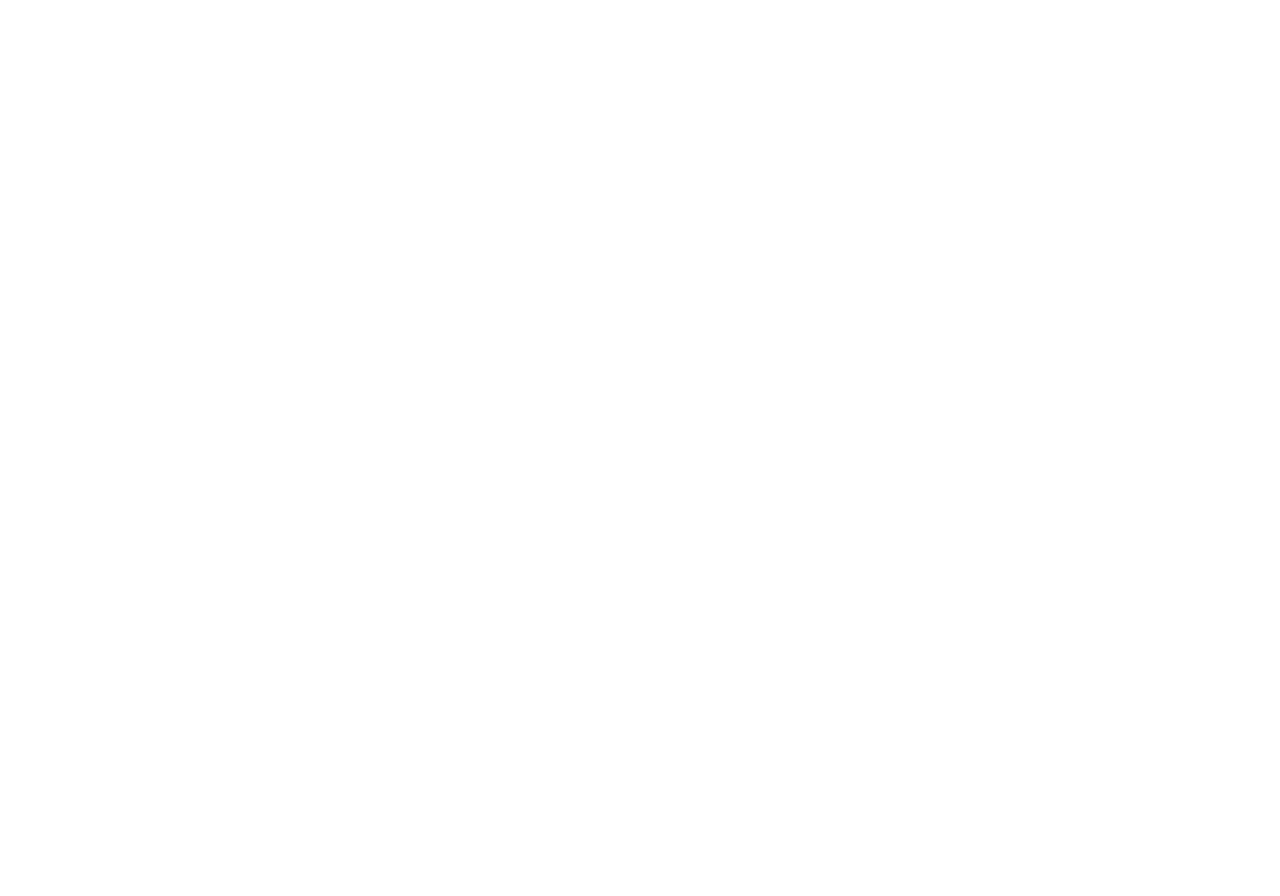
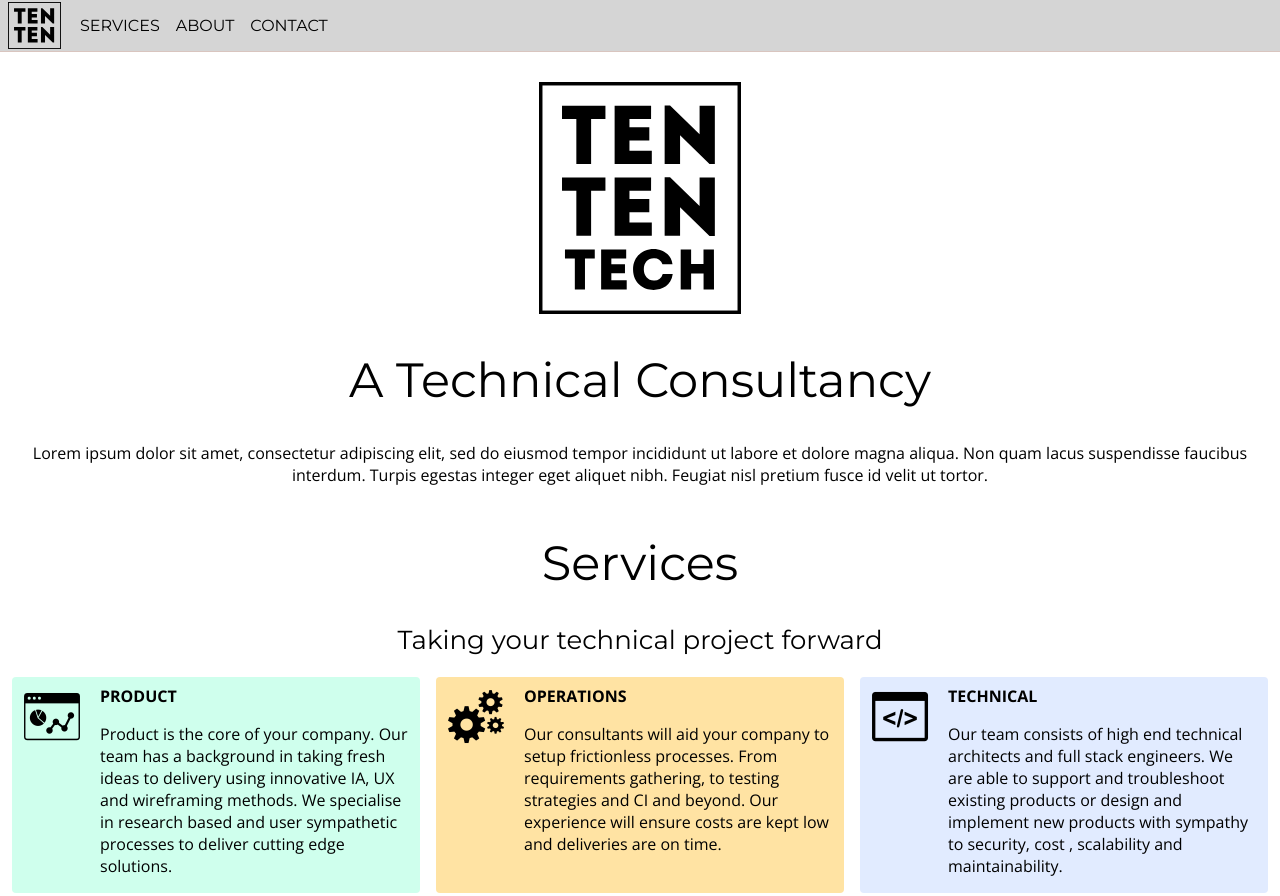
Before and after one commit to notscottthompson/ten-ten-tech-svelte-site-test, a plain HTML site: page index.html in a window 1280 px wide. Shown: the top 896 px of the page. Before the commit the page ends 800 px from the top, so only its background shows below. Drawn offline with nearby package versions, Linux system fonts and the light colour scheme; the site is published under a folder, as on GitHub Pages, so addresses that start at the root find nothing.

Commit message:
Update index.html

```diff
--- a/index.html
+++ b/index.html
@@ -8,12 +8,12 @@
 
     <link href='https://fonts.googleapis.com/css?family=Montserrat:400,700' rel='stylesheet' type='text/css'>
 	<link href='https://fonts.googleapis.com/css?family=Open+Sans:400,300,800italic,700italic,600italic,400italic,300italic,800,700,600' rel='stylesheet' type='text/css'>
-	<link rel='icon' type='image/png' href='/favicon.ico'>
-	<link rel='stylesheet' href='/global.css'>
-	<link rel='stylesheet' href='/bundle.css'>
+	<link rel='icon' type='image/png' href='favicon.ico'>
+	<link rel='stylesheet' href='global.css'>
+	<link rel='stylesheet' href='bundle.css'>
 	<link rel="stylesheet" href="icofont/icofont.min.css">
 
-	<script defer src='/bundle.js'></script>
+	<script defer src='bundle.js'></script>
 </head>
 
 <body>
```
